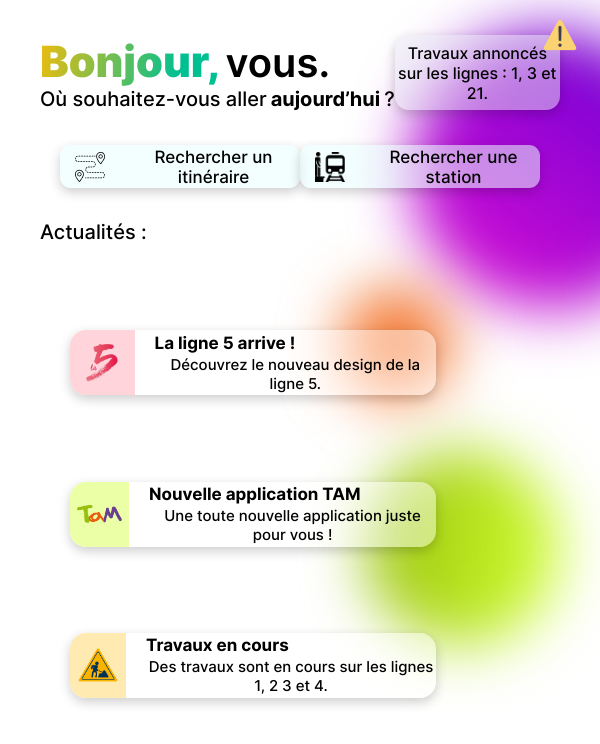
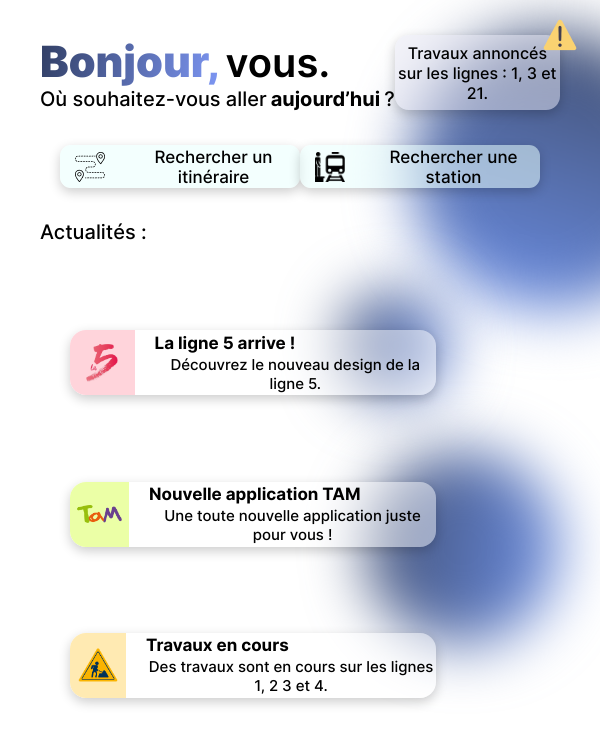
Before and after one commit to LouisRaverdy/MontpellierTransports, an Electron app: page html/home.html in a window 600 px wide. Drawn offline with Linux system fonts and the light colour scheme.

Commit message:
Adding some UI improvements.

```diff
--- a/html/home.html
+++ b/html/home.html
@@ -118,7 +118,7 @@
         font-style: normal;
         font-weight: 900;
         font-size: 43px;
-        background: linear-gradient(100.43deg, #EDBC0E 0.23%, #00C092 76.48%);
+        background: linear-gradient(99.64deg, #2F3C60 -3.5%, #819BFB 104.84%);
         -webkit-background-clip: text;
         -webkit-text-fill-color: transparent;
         background-clip: text;
@@ -302,7 +302,8 @@
         height: 280px;
         right: -90px;
         top: 30px;
-        background: linear-gradient(216.29deg, #7200D4 13.04%, #D10DD3 86.13%);
+        transform: rotate(100deg);
+        background: linear-gradient(97.77deg, #425073 4.7%, #688ADE 92.91%);
     }
 
     .two {
@@ -310,7 +311,7 @@
         height: 110px;
         right: 150px;
         top: 290px;
-        background: linear-gradient(215.99deg, #E95D0F 7.55%, #FF8A48 86.99%);
+        background: linear-gradient(97.77deg, #425073 4.7%, #688ADE 92.91%);
     }
 
     .three {
@@ -318,7 +319,7 @@
         height: 195px;
         right: 40px;
         top: 450px;
-        background: linear-gradient(97.77deg, #97BF0D 4.7%, #CFFF2C 92.91%);
+        background: linear-gradient(97.77deg, #425073 4.7%, #688ADE 92.91%);
     }
 </style>
 <script src="../script/home.js"></script>
--- a/script/itineraire/itineraire.js
+++ b/script/itineraire/itineraire.js
@@ -115,7 +115,6 @@ function showPicker(pickerId) {
 
 
 function searchItineraire() {
-	console.log(data_stations[depart_index], " : ", data_stations[destination_index])
 	if (!data_stations[depart_index] && !data_stations[destination_index]){
 		parent.showError("Erreur de saisie", "Les deux arrêts n'ont pas été mentionnés.")
    	}
```
Also changed, not shown: html/about.html (+1 -1 lines), html/index.html (+5 -5 lines), html/loading/loading.html (+1 -1 lines).
